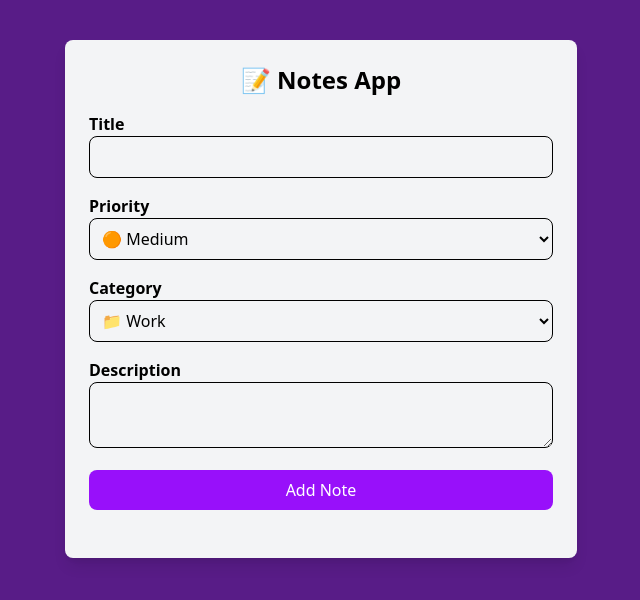
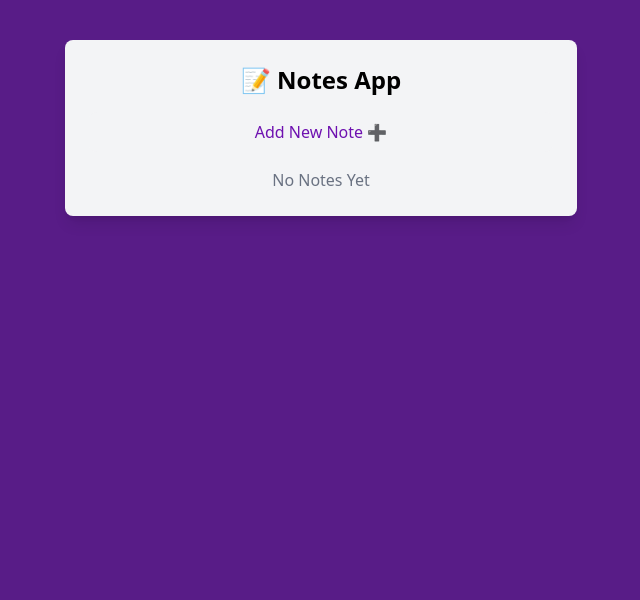
Before and after one commit to AhmadMuhtady/notes-app, a React (Vite) app: page / in a window 1280 px wide. Shown: the top 600 px of the page, without its empty margins (319-959 px from the left). Built offline with nearby package versions, Linux system fonts and the light colour scheme.

Commit message:
Add Button component and implement visibility toggle for NoteForm and NotesList

```diff
--- a/src/App.jsx
+++ b/src/App.jsx
@@ -1,5 +1,6 @@
 import { useState } from 'react';
 import NoteForm from './assets/components/NoteForm';
+import NotesList from './assets/components/NotesList';
 
 function App() {
 	const [notes, setNotes] = useState('');
@@ -7,6 +8,7 @@
 		<div className="max-w-lg mx-auto mt-10 p-6 bg-gray-100 rounded-lg shadow-lg">
 			<h2 className="text-2xl font-bold mb-4 text-center">📝 Notes App</h2>
 			<NoteForm notes={notes} setNotes={setNotes} />
+			<NotesList notes={notes} />
 		</div>
 	);
 }
--- /dev/null
+++ b/src/assets/components/Button.jsx
@@ -0,0 +1,9 @@
+const Button = ({ className, children, onClick }) => {
+	return (
+		<button className={className} onClick={onClick}>
+			{children}
+		</button>
+	);
+};
+
+export default Button;
--- a/src/assets/components/NoteForm.jsx
+++ b/src/assets/components/NoteForm.jsx
@@ -1,4 +1,5 @@
 import { useState } from 'react';
+import Button from './Button';
 
 const NoteForm = ({ notes, setNotes }) => {
 	const [formData, setFormData] = useState({
@@ -7,6 +8,8 @@
 		category: 'Work',
 		description: '',
 	});
+
+	const [isFormVisible, setIsFormVisible] = useState(false);
 
 	const handleChange = (e) => {
 		setFormData({
@@ -37,6 +40,15 @@
 	};
 
 	return (
+		<>
+			<Button
+				onClick={() => setIsFormVisible(!isFormVisible)}
+				className="w-full bg-gray-100 border-gray-300 text-purple-800 py-2 rounded-lg cursor-pointer hover:bg-purple-200 hover:border-purple-300 transition mb-4"
+			>
+				{isFormVisible ? 'Hide Form ✖️' : 'Add New Note ➕'}
+			</Button>
+
+			{isFormVisible && (
 				<form onSubmit={handleSubmit} className="mb-6">
 					<div className="mb-4">
 						<label htmlFor="title" className="block font-semibold">
@@ -94,10 +106,12 @@
 							onChange={handleChange}
 						></textarea>
 					</div>
-			<button className="w-full pg-purple-500 text-white py-2 rounded-lg cursor-pointer hover: bg-purple-600">
+					<Button className="w-full pg-purple-500 text-white py-2 rounded-lg cursor-pointer hover: bg-purple-600">
 						Add Note
-			</button>
+					</Button>
 				</form>
+			)}
+		</>
 	);
 };
 
--- /dev/null
+++ b/src/assets/components/NotesList.jsx
@@ -0,0 +1,48 @@
+import Button from './Button';
+import { useState } from 'react';
+
+const NotesList = ({ notes }) => {
+	const [isFormVisible, setIsFormVisible] = useState(false);
+
+	if (notes.length === 0) {
+		return <p className="text-center text-gray-500">No Notes Yet</p>;
+	}
+
+	return (
+		<>
+			<Button
+				onClick={() => setIsFormVisible(!isFormVisible)}
+				className="w-full bg-gray-100 border-gray-300 text-purple-800 py-2 rounded-lg cursor-pointer hover:bg-purple-200 hover:border-purple-300 transition mb-4"
+			>
+				{isFormVisible ? 'Hide Notes 🕶️' : 'View Note 👀'}
+			</Button>
+			{isFormVisible && (
+				<div className="space-y-4">
+					{notes.map((note) => (
+						<div
+							key={note.id}
+							className="p-4 bg-white rounded-lg shadow border-l-4"
+						>
+							<h3 className="text-lg font-bold">{note.title}</h3>
+							<p className="text-sm text-gray-600">
+								<strong>Category: </strong>
+								{note.category}
+							</p>
+							<p className="text-sm text-gray-600">
+								<strong>Priority: </strong>
+								{note.priority}
+							</p>
+							<p className="mt-2">
+								<strong>Description: </strong>
+								{note.description}
+							</p>
+						</div>
+					))}
+				</div>
+			)}
+			;
+		</>
+	);
+};
+
+export default NotesList;
```
Lines whose indentation alone changed are shown as unchanged.
